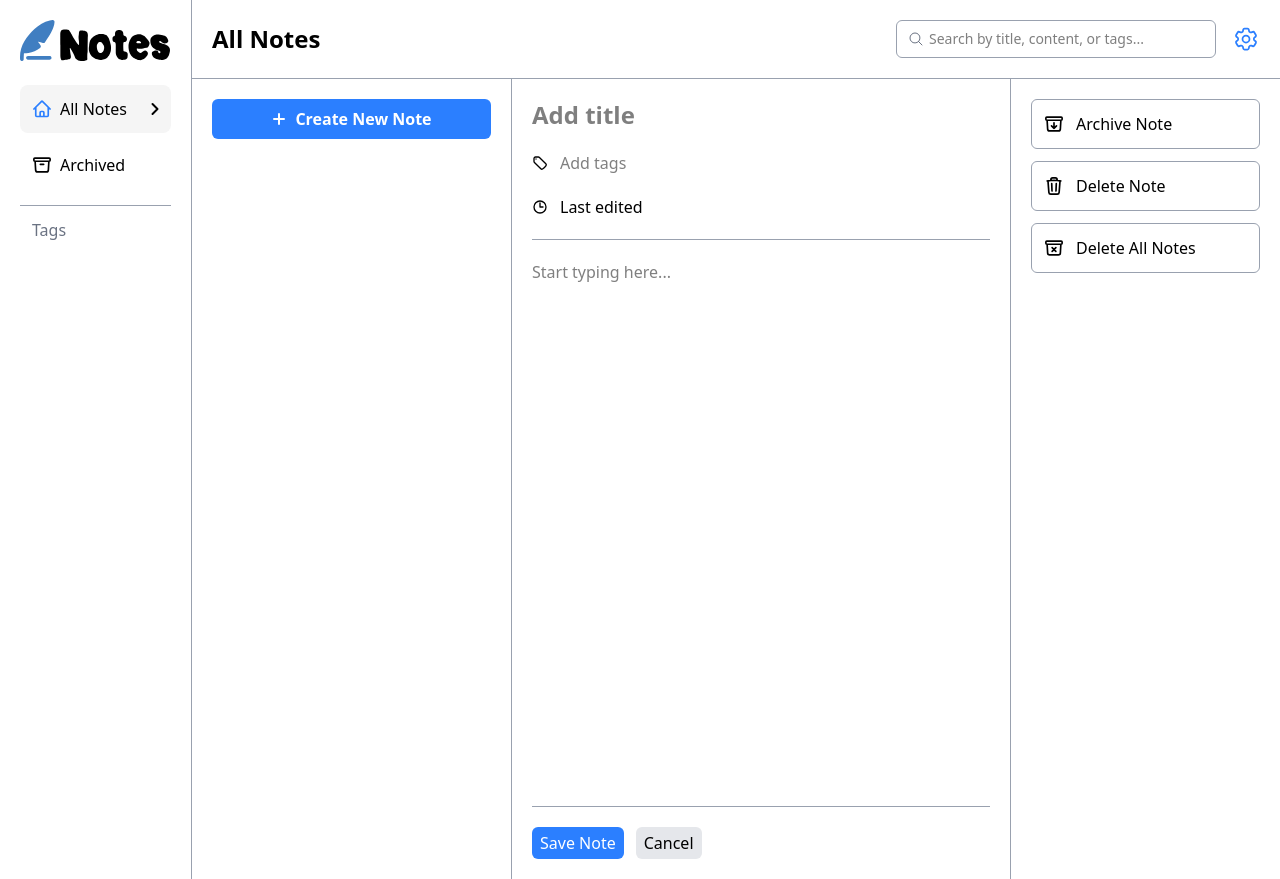
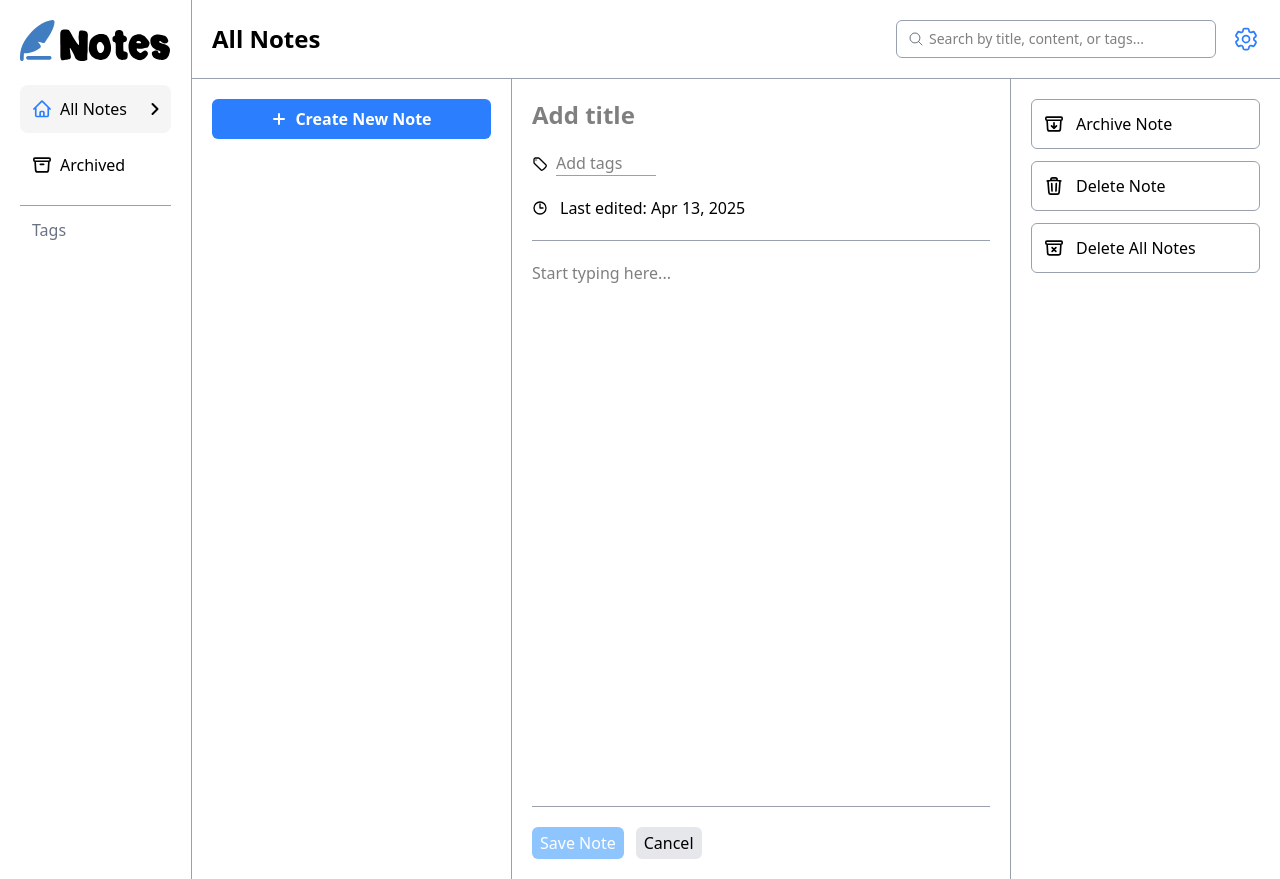
Before and after one commit to arnisha34/notes-app, a Next.js app: page / in a window 1280 px wide. Both pictures are taken after a click on the button "Create New Note". Built offline with nearby package versions, Linux system fonts and the light colour scheme; no server answers; a web font is replaced by a local one.

Commit message:
added db and functionality to note form to capture data

```diff
--- a/package.json
+++ b/package.json
@@ -12,7 +12,7 @@
     "@heroicons/react": "^2.2.0",
     "@reduxjs/toolkit": "^2.6.1",
     "firebase": "^11.6.0",
-    "next": "15.2.4",
+    "next": "^15.3.1",
     "react": "^19.0.0",
     "react-dom": "^19.0.0",
     "react-icons": "^5.5.0",
--- a/src/app/components/note.js
+++ b/src/app/components/note.js
@@ -1,44 +1,95 @@
 'use client'
+import { NoteTags } from "./noteTags"
 import { ClockIcon } from "@heroicons/react/24/outline"
-import { TagIcon } from "@heroicons/react/24/outline"
 import { PlusIcon } from "@heroicons/react/24/outline"
 import { PencilSquareIcon } from "@heroicons/react/24/outline"
-import { useContext } from "react"
+import { useContext, useState } from "react"
 import { Context } from "@/app/context/context"
 import { Buttons } from '../components/buttons'
+import { db } from '@/config/firebase'
+import { collection, addDoc } from 'firebase/firestore'
+import { useDispatch } from "react-redux"
+import { addNote } from '@/store/noteSlice'
 
 export const Note = () => {
 
+  const dispatch = useDispatch()
+
   const ctx = useContext(Context)
 
-  const handleAddNote = (createNote) => {
+  const [disabled, setDisabled] = useState(true)
+  const [title, setTitle] = useState('')
+  const [date, setDate] = useState('')
+  const [noteText, setNoteText] = useState('')
+
+  const newNoteForm = (createNote) => {
    ctx.setNewNote(createNote)
+   setDate(new Date().toLocaleString('en-US', {
+    month: 'short',
+    day: 'numeric',
+    year: 'numeric',
+   }))
+  }
+
+  const addNewNote = async () => {
+
+    if(!title === "" && !ctx.tags === "" && !noteText === ""){
+      setDisabled(true)
+    }
+    setDisabled(false)
+
+    const noteInfo = {
+      title: title,
+      tags: ctx.tags,
+      created: date,
+      text: noteText,
+      edited: date,
+      archived: false
+    }
+
+    try {
+      const noteRef = await addDoc(collection(db, 'notes'), noteInfo);
+      dispatch(addNote({ id: noteRef.id, ...noteInfo }));
+    } catch (err) {
+      console.error("Error adding doc:", err);
+    }
+
+    setTitle('')
+    ctx.setTags([])
+    setNoteText('')
+    setDate('')
+  }
+
+  const clearNote = () => {
+
+    setTitle('')
+    ctx.setTags([])
+    setNoteText('')
+    setDate('')
   }
 
   return(
     <div className="w-full mx-auto">
       <div id="main-section" className="flex h-screen">
         <section className="border-r-1 border-gray-400 flex flex-col gap-5 p-5 w-xs">
-          <button type="button" className="bg-blue-500 cursor-pointer font-bold flex gap-2 justify-center items-center py-2 block rounded-md text-white w-full hover:bg-blue-600" onClick={() => handleAddNote("addNote")}><PlusIcon className="stroke-3 w-4"/>Create New Note</button>
+          <button type="button" className="bg-blue-500 cursor-pointer font-bold flex gap-2 justify-center items-center py-2 block rounded-md text-white w-full hover:bg-blue-600" onClick={() => newNoteForm("addNote")}><PlusIcon className="stroke-3 w-4"/>Create New Note</button>
           <div className={`${ctx.newNote === "addNote"?"hidden":""} bg-neutral-100 flex flex-col gap-3 items-center p-3 rounded-lg text-sm dark:bg-slate-800 dark:text-slate-400"}`}><PencilSquareIcon className="text-gray-500 w-8 dark:text-slate-400"/>You haven&apos;t added any notes yet. Begin a new note to jot down your thoughts and ideas.</div>
         </section>
         <section id="note" className={`${ctx.newNote === "addNote"?"border-r-1 border-gray-400":""} flex flex-col flex-2 p-5`}>
         {ctx.newNote === "addNote"?
         <>
           <div className="note-title flex flex-col gap-5 pb-5">
-            <input type="text" placeholder="Add title" className="font-bold text-2xl focus:outline-none dark:placeholder:text-white"/>
-            <p className="tags flex gap-3">
-              <TagIcon className="w-4 stroke-2"/>
-              <input type="text" placeholder="Add tags" className="focus:outline-none"/>
-            </p>
-            <p className="flex gap-3"><ClockIcon className="w-4 stroke-2"/>Last edited</p>
+            <input type="text" placeholder="Add title" value={title} className="font-bold text-2xl focus:outline-none dark:placeholder:text-white" onChange={(e) => setTitle(e.target.value)}/>
+            <NoteTags />
+            <p className="flex gap-3"><ClockIcon className="w-4 stroke-2"/>Last edited: {date}</p>
           </div>
           <div className="note-text h-3/4">
-            <textarea placeholder="Start typing here..." className="focus:outline-none w-full h-full border-t-1 border-gray-400 py-5 resize-none font-medium"></textarea>
+            <textarea placeholder="Start typing here..." value={noteText} className="focus:outline-none w-full h-full border-t-1 border-gray-400 py-5 resize-none font-medium" onChange={(e) => setNoteText(e.target.value)}></textarea>
           </div>
           <div className="note-actions flex gap-3 text-md border-t-1 border-gray-400 pt-5">
-            <button type="submit" value="submit" className="bg-blue-500 cursor-pointer py-1 px-2 rounded-md text-white hover:bg-blue-600">Save Note</button>
-            <button type="reset" value="cancel" className="bg-gray-200 py-1 px-2 rounded-md dark:text-black">Cancel</button>
+            <button type="submit" className="bg-blue-500 cursor-pointer py-1 px-2 rounded-md text-white disabled:bg-blue-300 disabled:cursor-not-allowed hover:bg-blue-600" disabled={disabled} onClick={addNewNote}>Save Note</button>
+
+            <button type="reset" value="cancel" className="bg-gray-200 py-1 px-2 rounded-md dark:text-black" onClick={clearNote}>Cancel</button>
           </div></>:<section className="flex"></section>}
         </section>
         <Buttons />
--- /dev/null
+++ b/src/app/components/noteTags.js
@@ -0,0 +1,27 @@
+import { TagIcon } from "@heroicons/react/24/outline"
+import { HiXMark } from "react-icons/hi2"
+import { useContext } from "react"
+import { Context } from "../context/context"
+
+export const NoteTags = () => {
+
+  const ctx = useContext(Context)
+
+  const addTag = (e) => {
+    e.preventDefault()
+    const newTag = e.target.value.toLowerCase().trim()
+
+    if(e.key === 'Enter'&& newTag !== ""){
+      ctx.setTags([...ctx.tags, newTag])
+      e.target.value = ''
+    }
+  }
+
+  return(
+    <div className="flex items-center gap-2">
+      <TagIcon className="w-4 stroke-2 shrink-0"/>
+      <input type="text" placeholder="Add tags" className="border-b-1 border-gray-400 focus:outline-none w-[100px]" onKeyUp={addTag}/>
+      <div className="flex flex-wrap gap-2">{ctx.tags?.map((tag, id) => <span key={id} className="bg-neutral-100 flex gap-2 items-center px-2 py-1 rounded-md dark:bg-slate-800">{tag} <HiXMark className="cursor-pointer w-3" onClick={() => ctx.setTags(tag)}/></span>)}</div>
+    </div>
+  )
+}
--- a/src/app/components/updatePassword.js
+++ b/src/app/components/updatePassword.js
@@ -9,13 +9,12 @@ export const UpdatePassword = () => {
   const [newPassword, setNewPassword] = useState("")
   const [confirmPassword, setConfirmPassword] = useState("")
 
-  const passwordError = password&&password.length<8 !== reauthenticateWithCredential(auth.currentUser, credential)
+  const passwordError = password&&password.length<8 !== auth.currentUser.password;
   const newPasswordError = newPassword&&newPassword.length <8;
   const confirmPasswordError = newPassword !== confirmPassword
   const isDisabled = !password || passwordError || !newPassword || newPasswordError || !confirmPassword || confirmPasswordError;
 
   const router = useRouter()
-
 
   const handlePasswordUpdate = async (e)  => {
     e.preventDefault()
--- a/src/app/page.tsx
+++ b/src/app/page.tsx
@@ -8,18 +8,18 @@ import { useEffect, useState } from 'react'
 import { Context } from "@/app/context/context"
 import { useSelector } from 'react-redux';
 import { useDispatch } from "react-redux";
+import { auth } from "@/config/firebase";
 import { onAuthStateChanged } from "firebase/auth";
-import { auth } from "@/config/firebase";
 import { login, logout } from "@/store/authSlice";
-
 
 export default function Home() {
 
-  const [newNote, setNewNote] = useState()
+  const [newNote, setNewNote] = useState('')
   const [activeModal, setActiveModal] = useState(null)
   const [activeView, setActiveView] = useState("home")
   const [activeBtn, setActiveBtn] = useState("")
   const [systemPrefersDark, setSystemPrefersDark] = useState(false);
+  const [tags, setTags] = useState([])
 
   const fontTheme = useSelector(state => state.theme.fontTheme);
   const colorTheme = useSelector(state => state.theme.colorTheme);
@@ -39,6 +39,7 @@ export default function Home() {
   const dispatch = useDispatch()
 
     useEffect(() => {
+
       const unsubscribe = onAuthStateChanged(auth, (user) => {
         if (user) {
           dispatch(login({ uid: user.uid, email: user.email }));
@@ -51,8 +52,9 @@ export default function Home() {
 
     },[dispatch])
 
+
   return (
-    <Context.Provider value={{activeBtn, setActiveBtn, activeModal, setActiveModal, activeView, setActiveView, newNote, setNewNote}}>
+    <Context.Provider value={{activeBtn, setActiveBtn, activeModal, setActiveModal, activeView, setActiveView, newNote, setNewNote, tags, setTags}}>
       <div className={`${themeClass} ${fontTheme} bg-white dark:bg-slate-950 dark:text-white flex w-full h-full text-md`}>
         <SideNav />
         <div className='flex flex-col flex-1'>
--- a/src/config/firebase.js
+++ b/src/config/firebase.js
@@ -9,7 +9,9 @@ const firebaseConfig = {
   storageBucket: process.env.NEXT_PUBLIC_STORAGE_BUCKET,
   messagingSenderId: process.env.NEXT_PUBLIC_MESSAGING_SENDER_ID,
   appId: process.env.NEXT_PUBLIC_APP_ID,
-};
+}
+
+console.log("API KEY:", process.env.NEXT_PUBLIC_API_KEY)
 
 // Initialize Firebase
 const app = initializeApp(firebaseConfig);
--- /dev/null
+++ b/src/store/noteSlice.js
@@ -0,0 +1,26 @@
+import { createSlice } from "@reduxjs/toolkit";
+
+const noteSlice = createSlice({
+  name: 'notes',
+  initialState: {
+   notes: []
+  },
+  reducers : {
+    addNote: (state, action) => {
+      state.notes.push(action.payload)
+    },
+    getNote: (state, action) => {
+      state.notes = action.payload
+    },
+    deleteNote: (state, action) => {
+      state.notes = state.notes.filter(note => note.id !== action.payload)
+    },
+    deleteAllNotes: (state) => {
+      state.notes = []
+    }
+
+  }
+})
+
+export const {addNote, getNote, deleteNote, deleteAllNotes} = noteSlice.actions
+export default noteSlice.reducer
```
Also changed, not shown: src/app/components/sideNav.js (line endings or trailing spaces), 2 other files (tests, documents, lock files or other folders).
